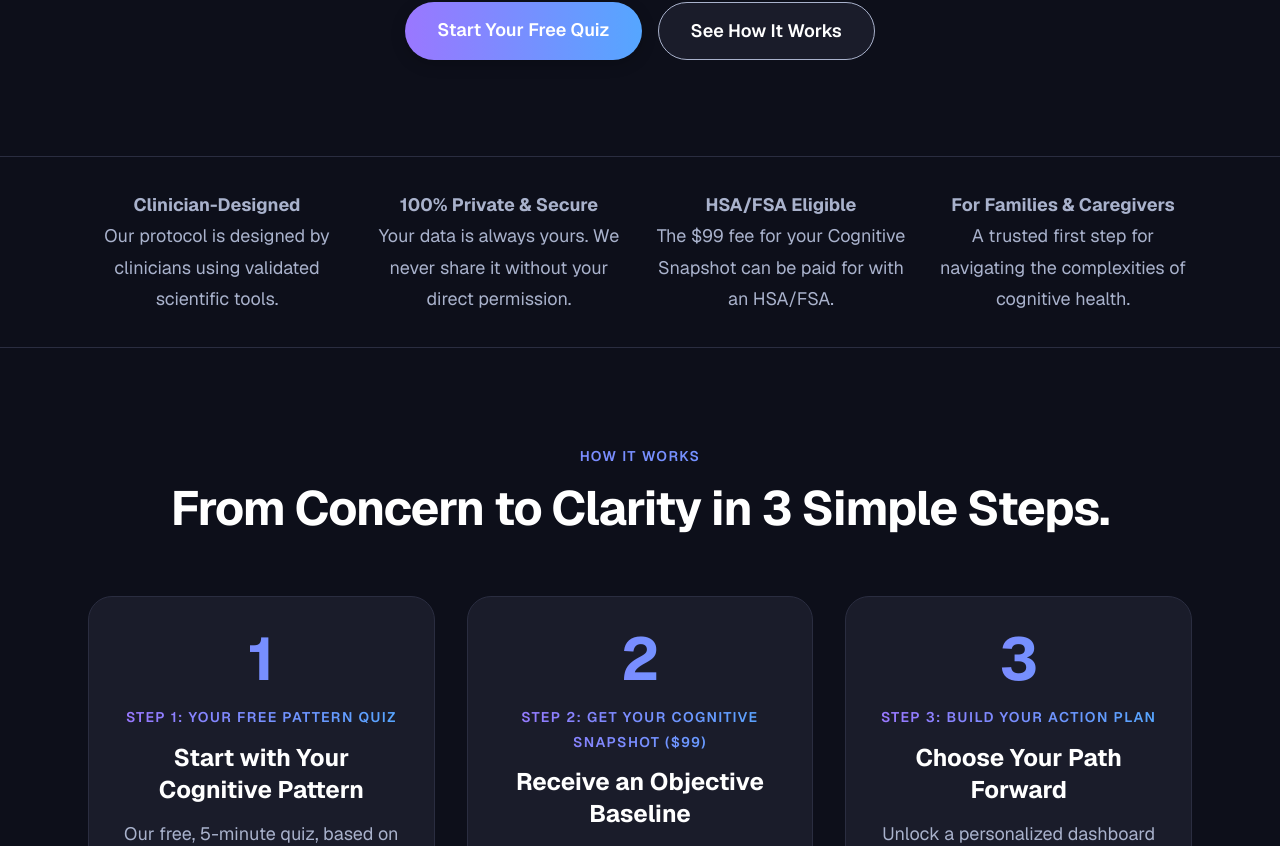
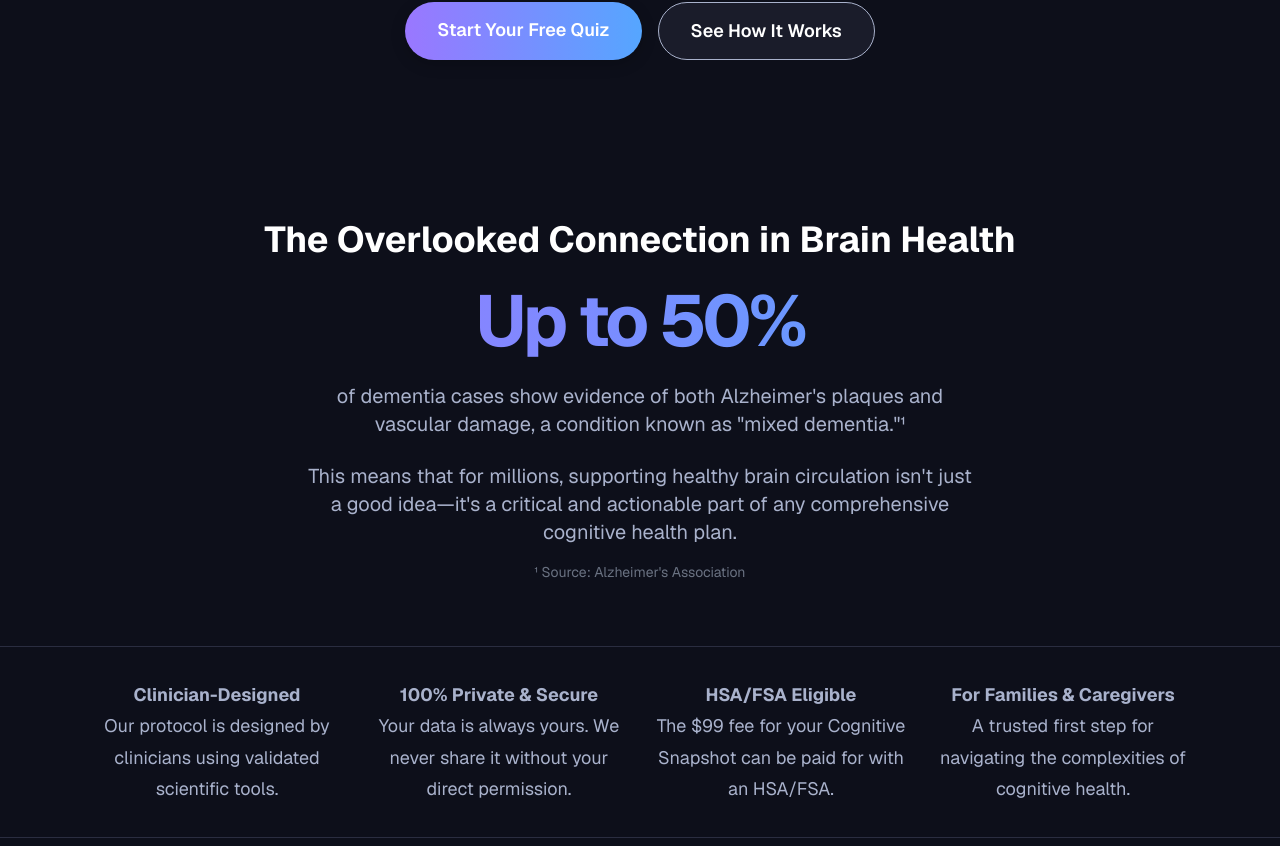
Before and after one commit to croomlawrence/vasculardementia.ai, a Next.js app: page / in a window 1280 px wide. Shown: the part 579-1425 px from the top of the page. Built offline with nearby package versions, Linux system fonts and the light colour scheme; no server answers.

Commit message:
feat: add key statistic section to homepage

```diff
--- a/app/page.tsx
+++ b/app/page.tsx
@@ -65,6 +65,26 @@ export default function VascuMindHome() {
         </div>
       </section>
 
+      <section className="py-16 bg-background-light">
+        <div className="max-w-4xl mx-auto px-6 text-center">
+          <h2 className="text-4xl font-bold mb-4 text-foreground-primary">
+            The Overlooked Connection in Brain Health
+          </h2>
+          <p className="text-6xl md:text-7xl font-bold tracking-tighter leading-tight gradient-text mb-4">
+            Up to 50%
+          </p>
+          <p className="text-xl text-foreground-secondary mb-6 max-w-2xl mx-auto">
+            of dementia cases show evidence of both Alzheimer's plaques and vascular damage, a condition known as "mixed dementia."¹
+          </p>
+          <p className="text-xl text-foreground-secondary max-w-2xl mx-auto">
+            This means that for millions, supporting healthy brain circulation isn't just a good idea—it's a critical and actionable part of any comprehensive cognitive health plan.
+          </p>
+          <p className="text-sm mt-4 text-gray-500">
+            ¹ Source: Alzheimer's Association
+          </p>
+        </div>
+      </section>
+
       <section aria-label="Trust signals" className="border-y border-[#2A2D40]">
         <div className="max-w-6xl mx-auto px-6 py-8 grid md:grid-cols-4 gap-6 text-center">
           {trustSignals.map(([title, copy]) => (
```
